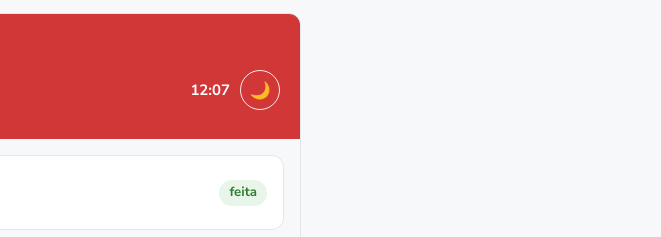
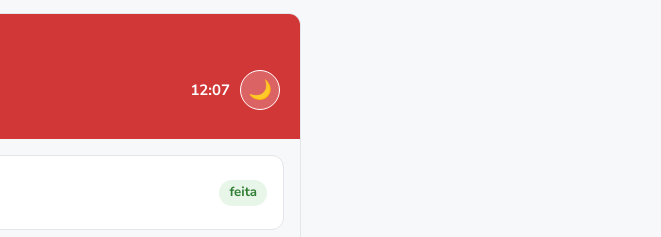
Before and after one commit to Samuel-Abreu7/alentra-landing, a plain HTML site: page demo/index.html in a window 1280 px wide. Both pictures are taken after a click on the tab "Cuidadora". Shown: the part 149-386 px from the top of the page, 619-1280 px from the left. Drawn offline with Linux system fonts and the light colour scheme.

Commit message:
demo: botão de tema mais visível, copiado da origem
Fundo semi-opaco no lugar do anel transparente — o botão agora lê como
botão em qualquer cor de cabeçalho ou tema.

Co-Authored-By: Claude Opus 5 <noreply@anthropic.com>

```diff
--- a/demo/index.html
+++ b/demo/index.html
@@ -569,11 +569,18 @@ td { padding: 12px; border-bottom: 1px solid var(--linha); vertical-align: top }
     border-left: 5px solid var(--marca-cliente, var(--acao));
     border-bottom: 1px solid var(--linha);
   }
+  /* ⚠️ Achado em 03/09/2026: o usuário não encontrava este botão. A
+     primeira versão era só um anel fino (borda 1px, fundo transparente) —
+     contra o vermelho do cabeçalho, um círculo quase invisível com um
+     emoji pequeno dentro não lê como botão. Fundo semi-opaco em vez de
+     fundo transparente: agora ele aparece como um chip, em qualquer cor
+     de cabeçalho ou tema. */
   .btn-tema-demo {
     min-width: 40px; min-height: 40px; border-radius: 999px;
-    border: 1px solid currentColor; background: transparent; color: inherit;
-    font-size: 17px; line-height: 1; cursor: pointer; opacity: .9;
+    border: 1px solid currentColor; background: rgba(255,255,255,.22);
+    color: inherit; font-size: 19px; line-height: 1; cursor: pointer;
   }
+  .btn-tema-demo:hover { background: rgba(255,255,255,.34) }
 
   /* ---- Logo real da Bertoldi (03/09/2026) ----
      ⚠️ O arquivo original vinha com o texto em SVG-font — formato removido
```
